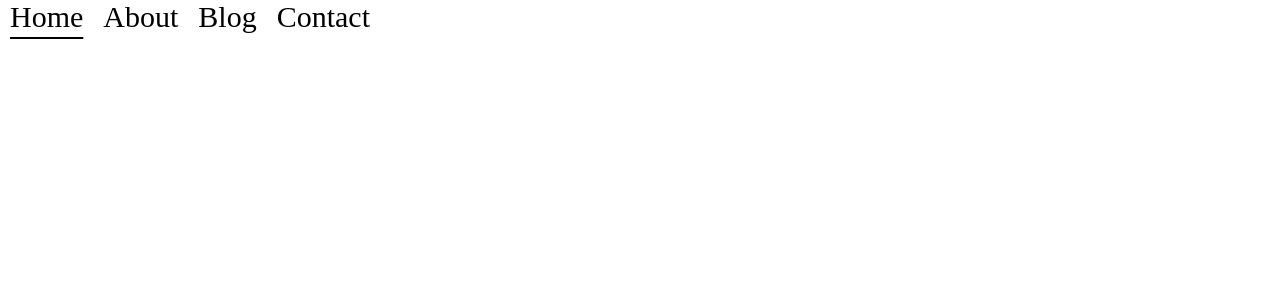
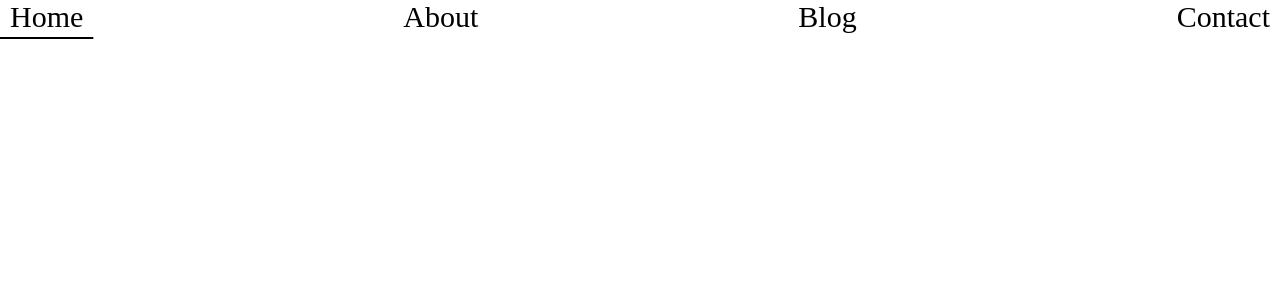
Before and after one commit to hendriklammers/react-line-menu, a React (Create React App) app: page / in a window 1280 px wide. Shown: the top 300 px of the page. Built offline with nearby package versions, Linux system fonts and the light colour scheme.

Commit message:
Use ul and li to structure menu items

```diff
--- a/src/LineMenu.tsx
+++ b/src/LineMenu.tsx
@@ -1,28 +1,33 @@
-import React, {
-  useState,
-  useCallback,
-  Children,
-  ReactNode,
-  cloneElement,
-  isValidElement,
-} from 'react'
+import React, { useState, useCallback, Children, ReactNode } from 'react'
 import styled from 'styled-components'
 import Line, { LineTransform } from './Line'
 
-const Container = styled.div`
+interface ListProps {
+  space: number
+}
+
+const List = styled.ul`
+  margin: 0 -${({ space }: ListProps) => space / 2}px;
+  padding: 0;
   position: relative;
-  display: inline-flex;
+  display: ${({ space }: ListProps) => (space > 0 ? 'inline-flex' : 'flex')};
   flex-direction: row;
-  justify-content: center;
+  justify-content: ${({ space }: ListProps) =>
+    space > 0 ? 'center' : 'space-between'};
+  list-style: none;
+
+  & > li {
+    margin: 0 ${({ space }: ListProps) => space / 2}px;
+  }
 `
 
-interface Props {
+interface Props extends Partial<ListProps> {
   children: ReactNode
   active: number
-  clickHandler: (index: number, event?: MouseEvent) => void
+  clickHandler: (index: number) => void
 }
 
-const LineMenu = ({ children, active, clickHandler }: Props) => {
+const LineMenu = ({ children, active, space = 0, clickHandler }: Props) => {
   const [transforms, setTransforms] = useState<LineTransform[]>([])
 
   const ref = useCallback(node => {
@@ -38,19 +43,14 @@ const LineMenu = ({ children, active, clickHandler }: Props) => {
   }, [])
 
   return (
-    <Container>
-      {Children.map(children, (child, index) => {
-        if (isValidElement(child)) {
-          return cloneElement(child, {
-            onClick: (event: MouseEvent) => clickHandler(index, event),
-            ref,
-          })
-        } else {
-          return ''
-        }
-      })}
+    <List space={space}>
+      {Children.map(children, (child, index) => (
+        <li ref={ref} key={index} onClick={() => clickHandler(index)}>
+          {child}
+        </li>
+      ))}
       <Line {...transforms[active]} />
-    </Container>
+    </List>
   )
 }
 
```
